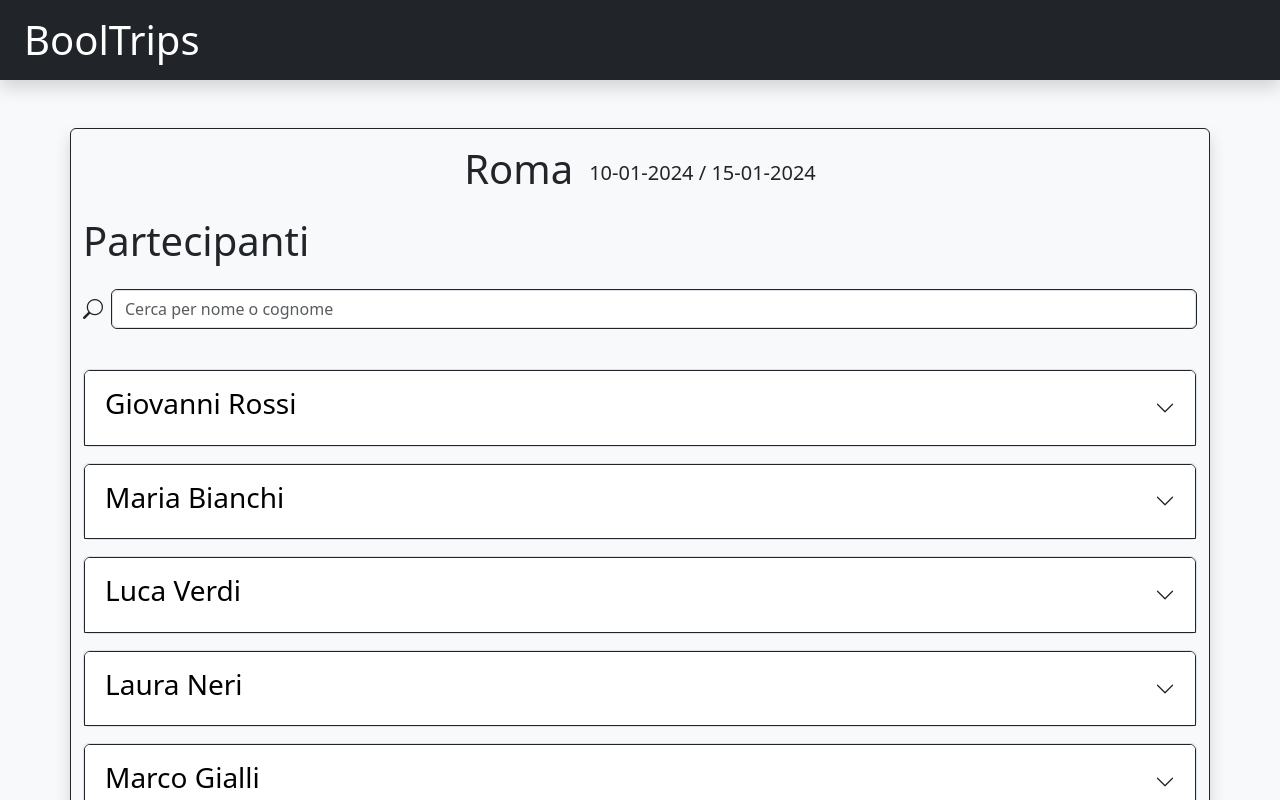
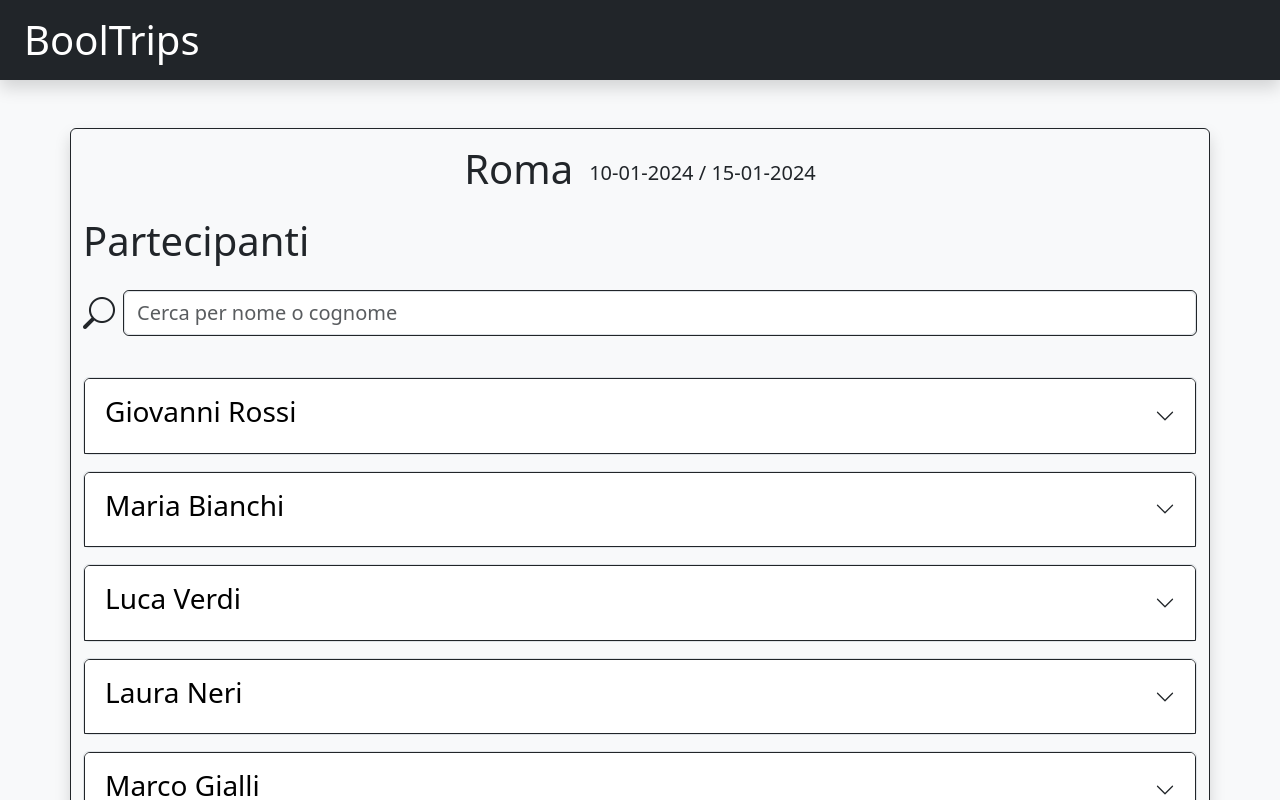
Before and after one commit to Pietroo03/Web-App-Gite, a React (Vite) app: page /trip/1 in a window 1280 px wide. Shown: the top 800 px of the page. Built offline with nearby package versions, Linux system fonts and the light colour scheme.

Commit message:
add font changes

```diff
--- a/src/components/SingleTripCard.jsx
+++ b/src/components/SingleTripCard.jsx
@@ -32,11 +32,11 @@ export default function SingleTripsCard({ participant, isOpen, toggleAccordion }
                         className={`accordion-collapse collapse ${isOpen ? 'show shadow border border-top-0 border-dark' : ''}`}
                         data-bs-parent={`#accordion-${participant.id}`}
                     >
-                        <div className="accordion-body fs-6">
-                            <p><strong>Data di nascita:</strong> {participant.dataNascita}</p>
-                            <p><strong>Codice fiscale:</strong> {participant.codiceFiscale}</p>
-                            <p><strong>Telefono:</strong> {participant.numeroTelefono}</p>
-                            <p><strong>Email:</strong> {participant.email}</p>
+                        <div className="accordion-body fs-5">
+                            <div className='py-2'><strong>Data di nascita:</strong> {participant.dataNascita}</div>
+                            <div className='py-2'><strong>Codice fiscale:</strong> {participant.codiceFiscale}</div>
+                            <div className='py-2'><strong>Telefono:</strong> {participant.numeroTelefono}</div>
+                            <div className='py-2'><strong>Email:</strong> {participant.email}</div>
                         </div>
                     </div>
                 </div>
--- a/src/pages/TripPage.jsx
+++ b/src/pages/TripPage.jsx
@@ -36,13 +36,13 @@ export default function TripPage() {
             <h1 className="pb-3">Partecipanti</h1>
 
             <div className="d-flex align-items-center pb-3">
-                <i className="bi bi-search me-2 fs-5" style={{ transform: 'scaleX(-1)' }}></i>
+                <i className="bi bi-search me-2 fs-2" style={{ transform: 'scaleX(-1)' }}></i>
                 {/* Barra di ricerca */}
                 <div className=" rounded border border-dark flex-grow-1">
 
                     <input
                         type="text"
-                        className="form-control"
+                        className="form-control fs-5"
                         placeholder="Cerca per nome o cognome"
                         value={searchTerm}
                         onChange={(e) => setSearchTerm(e.target.value)}  // Aggiorna searchTerm al cambiamento
```
